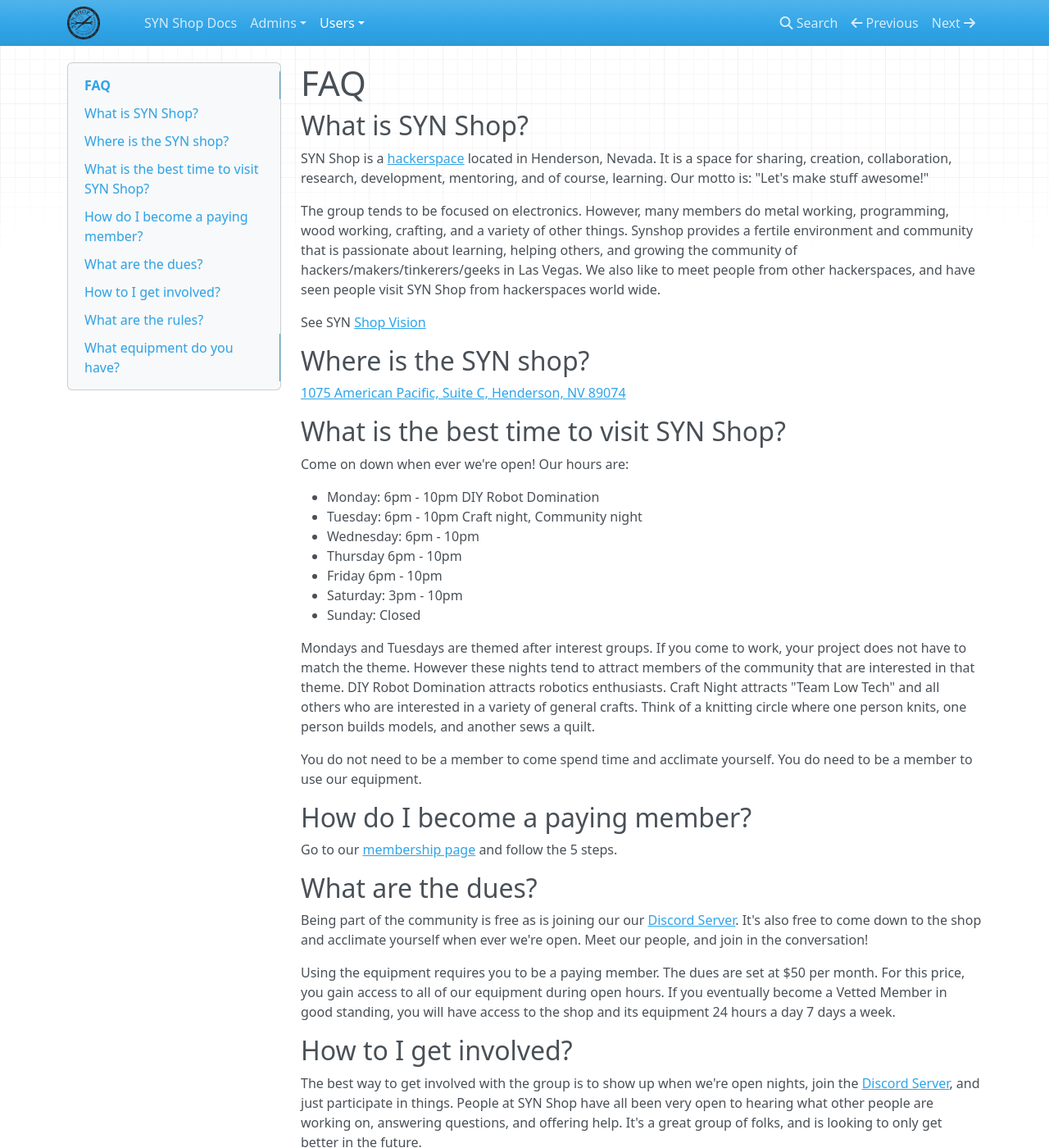
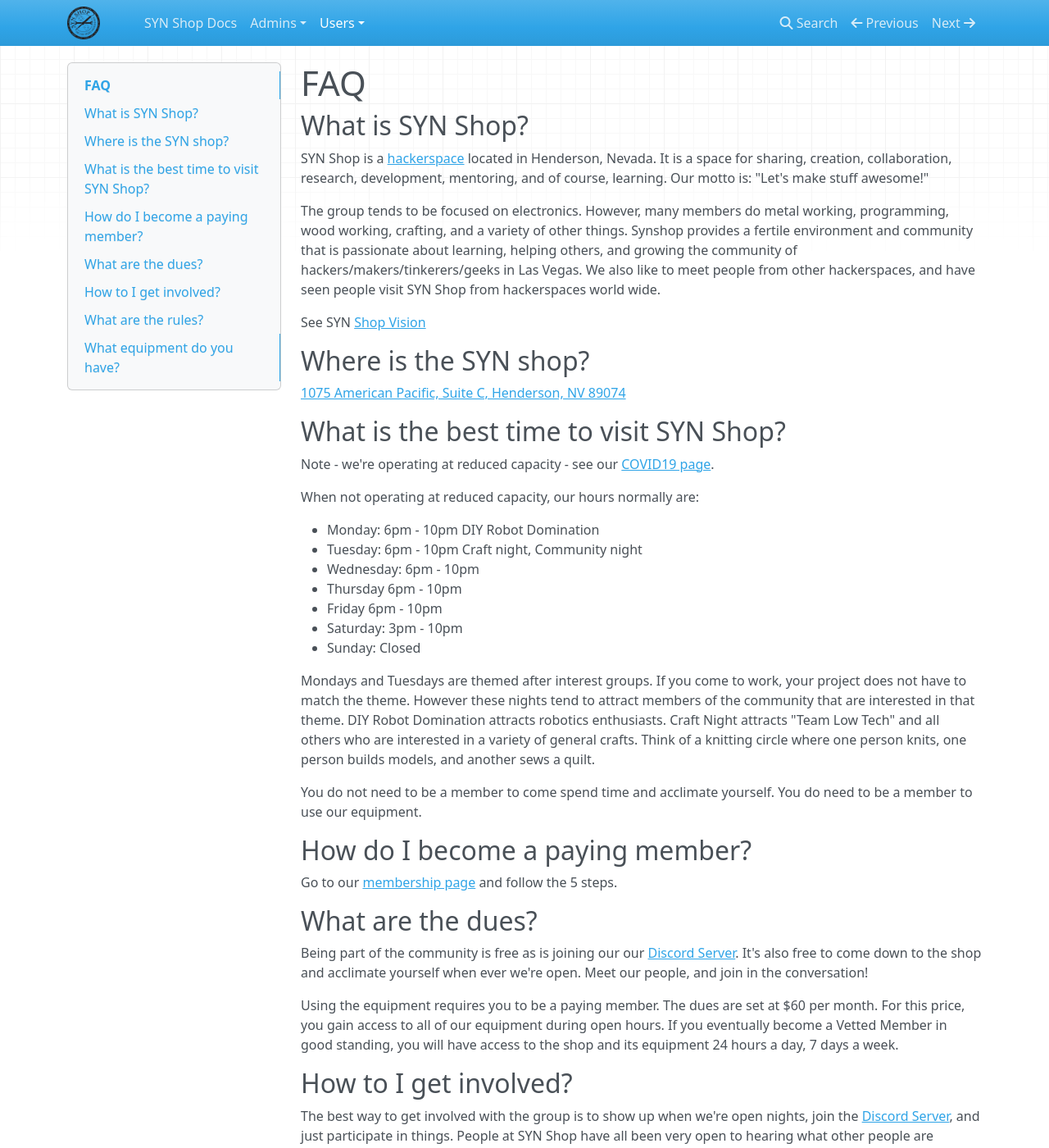
Before and after one commit to synshop/rtfm, an MkDocs documentation site: the page built from docs/users/FAQ.md, in a window 1280 px wide and 1400 px high. Shown: the whole window at 82% size. Built offline with MkDocs 1.6.1, drawn with Linux system fonts in a browser that asks for light colours; nearby versions of some CDN libraries.

Commit message:
Update new membership cost and covid status link

```diff
--- a/docs/users/FAQ.md
+++ b/docs/users/FAQ.md
@@ -22,7 +22,9 @@
 
 ## What is the best time to visit SYN Shop?
 
-Come on down when ever we're open! Our hours are:
+Note - we're operating at reduced capacity - see our [COVID19 page](https://synshop.org/covid-19-status).
+
+When not operating at reduced capacity, our hours normally are:
 
 * Monday: 6pm - 10pm DIY Robot Domination
 * Tuesday:  6pm - 10pm  Craft night, Community night
@@ -50,9 +52,9 @@
 free to come down to  the shop and acclimate yourself when ever we're open. Meet our people,
  and join in the conversation!
 
-Using the equipment requires you to be a paying member. The dues are set at $50 per month.
+Using the equipment requires you to be a paying member. The dues are set at $60 per month.
 For this price, you gain access to all of our equipment during open hours. If you eventually become a
-Vetted Member in good standing, you will have access to the shop and its equipment 24 hours a day
+Vetted Member in good standing, you will have access to the shop and its equipment 24 hours a day,
 7 days a week.
 
 ## How to I get involved?
```
